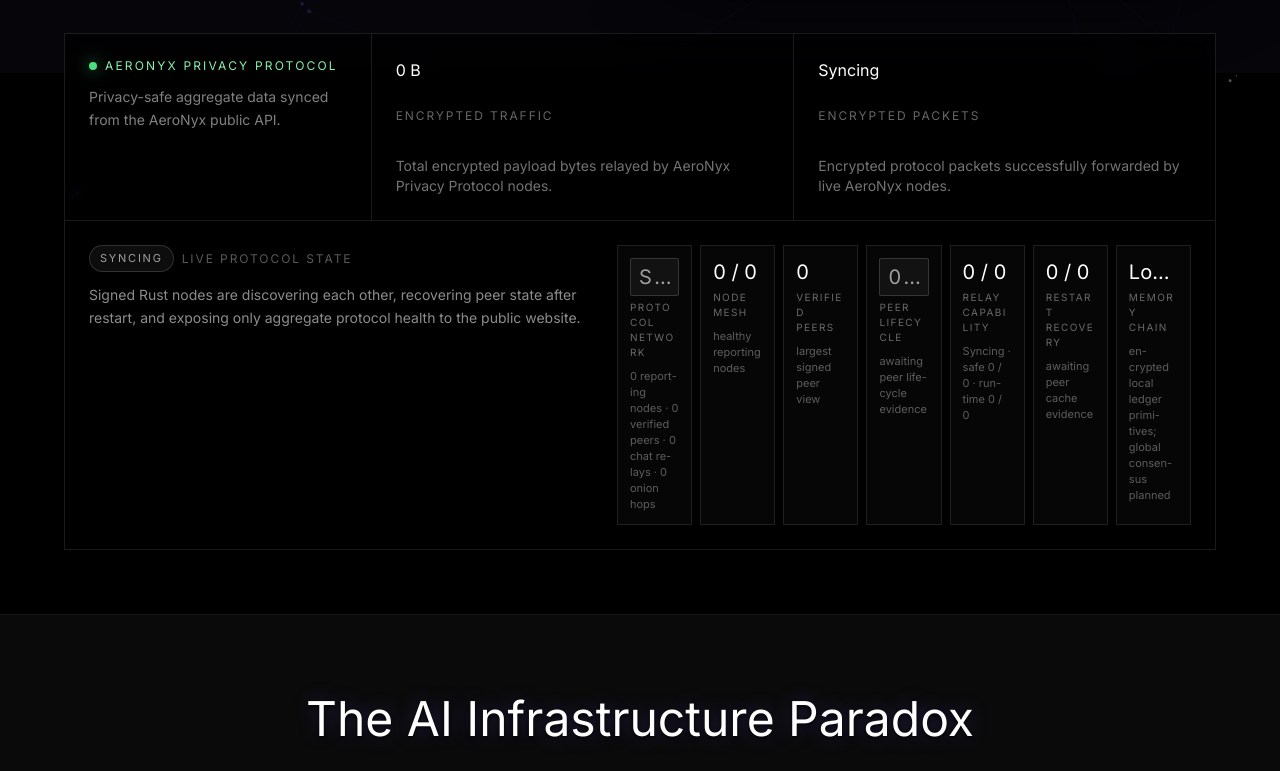
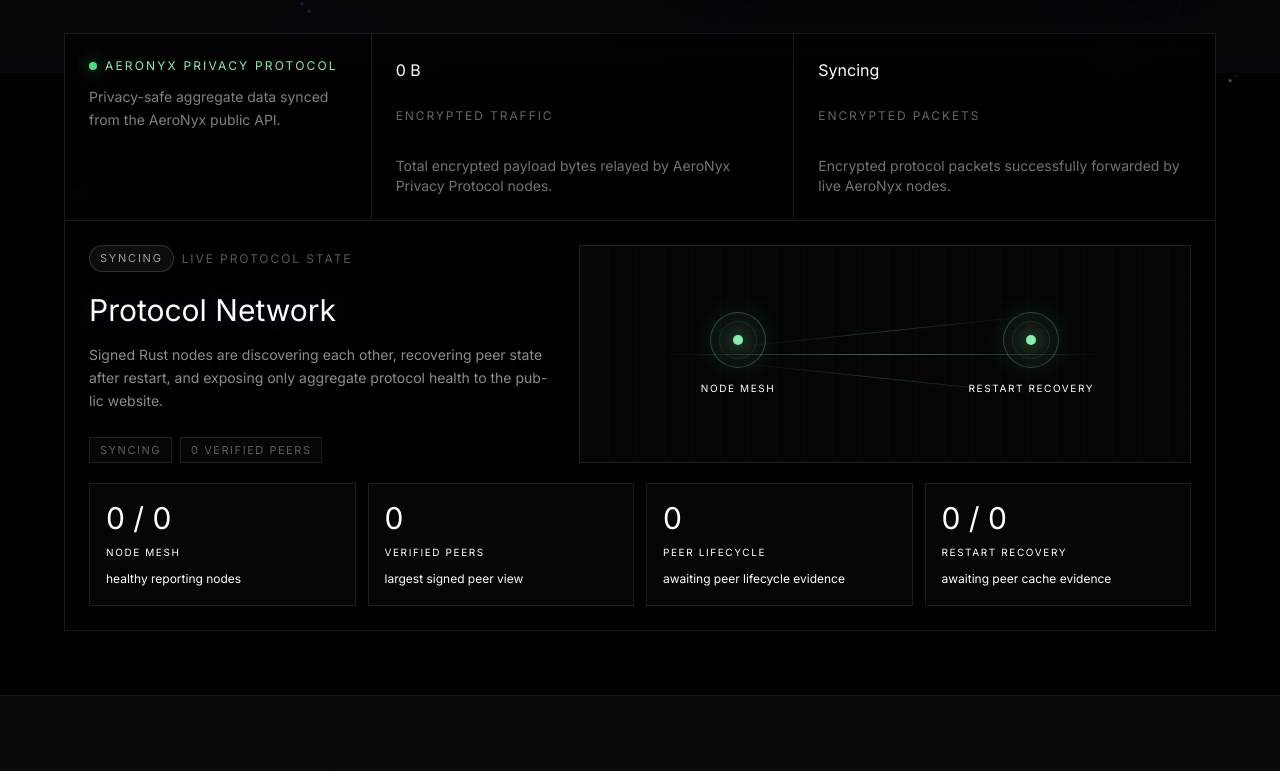
Before and after one commit to AeroNyxNetwork/AeroNyx-web, a Next.js app: page / in a window 1280 px wide. Shown: the part 603-1374 px from the top of the page. Built offline with nearby package versions, Linux system fonts and the light colour scheme; no server answers.

Commit message:
Refine homepage protocol fabric

```diff
--- a/pages/index.js
+++ b/pages/index.js
@@ -26,6 +26,9 @@
  * protocol_status.peer_store.peer_lifecycle. The homepage shows aggregate
  * accepted/refreshed/rejected peer events only, never node IDs, endpoints,
  * routes, public keys, encrypted payloads, or social graph edges.
+ * Last Modified: v4.3 - Replaced the crowded seven-column protocol debug
+ * cards with a compact signed peer fabric panel. The homepage now shows a
+ * single protocol story with four readable metrics and a node-link visual.
  * ============================================
  */
 
@@ -148,17 +151,6 @@ const protocolStatusTone = (status) => {
   return 'border-white/15 bg-white/5 text-white/60';
 };
 
-const formatBlockerSummary = (blockerCounts) => {
-  const entries = Object.entries(blockerCounts || {})
-    .filter(([, count]) => Number(count) > 0)
-    .sort((left, right) => Number(right[1]) - Number(left[1]) || left[0].localeCompare(right[0]))
-    .slice(0, 2);
-
-  return entries
-    .map(([key, count]) => `${key.replace(/_/g, ' ')} ${formatCompactCount(count)}`)
-    .join(' · ');
-};
-
 const HomeNetworkStats = ({ stats, isLoading, copy }) => {
   // Live homepage counters are sourced from:
   //   GET /api/privacy_network/vpn/public/network-stats/
@@ -192,11 +184,6 @@ const HomeNetworkStats = ({ stats, isLoading, copy }) => {
     protocolCopy.statusLabels[stats.protocolStatus]
     || protocolCopy.statusLabels.syncing
   );
-  const localRelayStatusLabel = (
-    protocolCopy.localRelayStatusLabels?.[stats.protocolLocalRelayStatus]
-    || protocolCopy.localRelayStatusLabels?.syncing
-    || copy.homeStats.syncing
-  );
   const networkStoryStatusLabel = (
     protocolCopy.networkStoryStatusLabels?.[stats.protocolNetworkStoryStatus]
     || protocolCopy.networkStoryStatusLabels?.syncing
@@ -205,17 +192,8 @@ const HomeNetworkStats = ({ stats, isLoading, copy }) => {
   const recoverySources = (stats.protocolRecoverySources || [])
     .map((source) => protocolCopy.recoverySources[source] || source.replace(/_/g, ' '))
     .join(' · ');
-  const localRelayBlockers = formatBlockerSummary(stats.protocolLocalRelayBlockerCounts);
-  const localRelayDetail = localRelayBlockers
-    ? `${localRelayStatusLabel} · ${localRelayBlockers}`
-    : `${localRelayStatusLabel} · safe ${formatCompactCount(stats.protocolLocalRelaySafeToAdvertiseNodes)} / ${formatCompactCount(stats.protocolReportedNodes)} · runtime ${formatCompactCount(stats.protocolLocalRelayRuntimeReadyNodes)} / ${formatCompactCount(stats.protocolReportedNodes)}`;
   const peerLifecycleOutcomes = stats.protocolPeerLifecycleOutcomeCounts || {};
   const peerLifecycleEventCounts = stats.protocolPeerLifecycleEventCounts || {};
-  const peerLifecycleStatusLabel = (
-    protocolCopy.peerLifecycleStatusLabels?.[stats.protocolPeerLifecycleStatus]
-    || protocolCopy.peerLifecycleStatusLabels?.syncing
-    || copy.homeStats.syncing
-  );
   const peerLifecycleDetail = stats.protocolPeerLifecycleRecentEvents > 0
     ? protocolCopy.peerLifecycleDetail
       .replace('{accepted}', formatCompactCount(peerLifecycleOutcomes.accepted || 0))
@@ -223,17 +201,7 @@ const HomeNetworkStats = ({ stats, isLoading, copy }) => {
       .replace('{rejected}', formatCompactCount(peerLifecycleOutcomes.rejected || 0))
       .replace('{nodes}', formatCompactCount(stats.protocolPeerLifecycleReportedNodes))
     : protocolCopy.peerLifecyclePending;
-  const protocolCards = [
-    {
-      label: protocolCopy.networkStory,
-      value: networkStoryStatusLabel,
-      detail: protocolCopy.networkStoryDetail
-        .replace('{nodes}', formatCompactCount(stats.protocolNetworkStoryReportedNodes))
-        .replace('{valid}', formatCompactCount(stats.protocolNetworkStoryMaxValidNodes))
-        .replace('{relays}', formatCompactCount(stats.protocolNetworkStoryMaxRouteableChatRelays))
-        .replace('{onion}', formatCompactCount(stats.protocolNetworkStoryMaxRouteableOnionHops)),
-      tone: protocolStatusTone(stats.protocolNetworkStoryStatus),
-    },
+  const fabricMetrics = [
     {
       label: protocolCopy.mesh,
       value: `${formatCompactCount(stats.protocolHealthyNodes)} / ${formatCompactCount(stats.protocolReportedNodes)}`,
@@ -246,28 +214,16 @@ const HomeNetworkStats = ({ stats, isLoading, copy }) => {
     },
     {
       label: protocolCopy.peerLifecycle,
-      value: isLoading
-        ? ''
-        : `${formatCompactCount(stats.protocolPeerLifecycleRecentEvents)} ${peerLifecycleStatusLabel}`,
+      value: formatCompactCount(stats.protocolPeerLifecycleRecentEvents),
       detail: peerLifecycleDetail,
-      tone: protocolStatusTone(stats.protocolPeerLifecycleStatus),
-    },
-    {
-      label: protocolCopy.localRelay,
-      value: `${formatCompactCount(stats.protocolLocalRelaySafeToAdvertiseNodes)} / ${formatCompactCount(stats.protocolReportedNodes)}`,
-      detail: localRelayDetail,
     },
     {
       label: protocolCopy.restartRecovery,
       value: `${formatCompactCount(stats.protocolCacheRecoveredNodes)} / ${formatCompactCount(stats.protocolReportedNodes)}`,
       detail: recoverySources || protocolCopy.recoveryPending,
     },
-    {
-      label: protocolCopy.memoryChain,
-      value: protocolCopy.memoryChainMode,
-      detail: protocolCopy.memoryChainDetail,
-    },
   ];
+  const meshNodeCount = Math.max(2, Math.min(4, Number(stats.protocolNetworkStoryReportedNodes || stats.protocolReportedNodes || 2)));
 
   return (
     <section aria-label={copy.homeStats.ariaLabel} className="relative z-20 -mt-6 md:-mt-10 pb-10 md:pb-16">
@@ -313,8 +269,8 @@ const HomeNetworkStats = ({ stats, isLoading, copy }) => {
             </div>
           </div>
           <div className="border-t border-white/10 p-5 md:p-6">
-            <div className="flex flex-col gap-4 lg:flex-row lg:items-start lg:justify-between">
-              <div className="max-w-2xl">
+            <div className="grid gap-6 lg:grid-cols-[0.95fr_1.25fr] lg:items-stretch">
+              <div className="flex min-w-0 flex-col justify-between">
                 <div className="flex flex-wrap items-center gap-2">
                   <span className={`inline-flex rounded-full border px-2.5 py-1 text-[11px] uppercase tracking-[0.16em] ${protocolStatusTone(stats.protocolStatus)}`}>
                     {protocolStatusLabel}
@@ -323,24 +279,67 @@ const HomeNetworkStats = ({ stats, isLoading, copy }) => {
                     {protocolCopy.eyebrow}
                   </span>
                 </div>
-                <p className="mt-3 text-sm leading-relaxed text-white/55">
+                <h2 className="mt-4 text-2xl font-light tracking-normal text-white md:text-3xl">
+                  {protocolCopy.networkStory}
+                </h2>
+                <p className="mt-3 max-w-xl text-sm leading-relaxed text-white/55">
                   {protocolCopy.description}
                 </p>
+                <div className="mt-5 flex flex-wrap gap-2 text-[11px] uppercase tracking-[0.14em] text-white/35">
+                  <span className="border border-white/10 bg-white/[0.025] px-2.5 py-1">
+                    {networkStoryStatusLabel}
+                  </span>
+                  <span className="border border-white/10 bg-white/[0.025] px-2.5 py-1">
+                    {formatCompactCount(stats.protocolNetworkStoryMaxValidNodes)} {protocolCopy.peerSync}
+                  </span>
                 </div>
-              <div className="grid w-full gap-2 sm:grid-cols-2 lg:max-w-4xl xl:grid-cols-7">
-                {protocolCards.map((item) => (
-                  <div key={item.label} className="min-w-0 border border-white/10 bg-white/[0.025] p-3">
-                    <div className={`truncate text-lg font-light md:text-xl ${item.tone ? `rounded-sm border px-2 py-1 text-sm uppercase tracking-[0.12em] ${item.tone}` : 'text-white'}`}>
+              </div>
+
+              <div className="relative min-h-[13rem] overflow-hidden border border-white/10 bg-white/[0.018] p-5">
+                <div
+                  className="absolute inset-0 opacity-[0.05]"
+                  style={{
+                    backgroundImage: 'linear-gradient(rgba(255,255,255,0.24) 1px, transparent 1px), linear-gradient(90deg, rgba(255,255,255,0.24) 1px, transparent 1px)',
+                    backgroundSize: '28px 28px',
+                  }}
+                />
+                <div className="absolute left-[14%] right-[14%] top-1/2 h-px bg-gradient-to-r from-transparent via-green-300/45 to-transparent" />
+                <div className="absolute left-[24%] right-[24%] top-[39%] h-px -rotate-6 bg-gradient-to-r from-transparent via-cyan-300/20 to-transparent" />
+                <div className="absolute left-[24%] right-[24%] top-[61%] h-px rotate-6 bg-gradient-to-r from-transparent via-cyan-300/20 to-transparent" />
+                <div className="relative z-10 flex h-full min-h-[11rem] items-center justify-between gap-4">
+                  {Array.from({ length: meshNodeCount }).map((_, index) => (
+                    <div key={index} className="flex min-w-0 flex-1 flex-col items-center">
+                      <div className="relative flex h-14 w-14 items-center justify-center rounded-full border border-green-300/25 bg-green-300/[0.06] shadow-[0_0_28px_rgba(74,222,128,0.12)]">
+                        <span className="h-2.5 w-2.5 rounded-full bg-green-300 shadow-[0_0_18px_rgba(134,239,172,0.85)]" />
+                        <span className="absolute inset-2 rounded-full border border-green-300/10" />
+                      </div>
+                      <div className="mt-3 max-w-[8rem] text-center text-[10px] uppercase leading-4 tracking-[0.16em] text-white/38">
+                        {index === 0
+                          ? protocolCopy.mesh
+                          : index === meshNodeCount - 1
+                            ? protocolCopy.restartRecovery
+                            : protocolCopy.peerSync}
+                      </div>
+                    </div>
+                  ))}
+                </div>
+              </div>
+            </div>
+
+            <div className="mt-5 grid gap-3 sm:grid-cols-2 lg:grid-cols-4">
+              {fabricMetrics.map((item) => (
+                <div key={item.label} className="min-w-0 border border-white/10 bg-white/[0.02] p-4">
+                  <div className="text-2xl font-light tracking-normal text-white md:text-3xl">
                     {isLoading ? (
-                        <span className="block h-6 w-16 animate-pulse bg-white/10" />
+                      <span className="block h-8 w-20 animate-pulse bg-white/10" />
                     ) : (
                       item.value || copy.homeStats.syncing
                     )}
                   </div>
-                    <div className="mt-1 text-[10px] uppercase tracking-[0.14em] text-white/40">
+                  <div className="mt-2 text-[10px] uppercase leading-relaxed tracking-[0.16em] text-white/42">
                     {item.label}
                   </div>
-                    <p className="mt-2 text-[11px] leading-4 text-white/35">
+                  <p className="mt-2 text-xs leading-5 text-white/38">
                     {item.detail}
                   </p>
                 </div>
@@ -348,7 +347,6 @@ const HomeNetworkStats = ({ stats, isLoading, copy }) => {
             </div>
           </div>
         </div>
-        </div>
       </Container>
     </section>
   );
```
Lines whose indentation alone changed are shown as unchanged.
